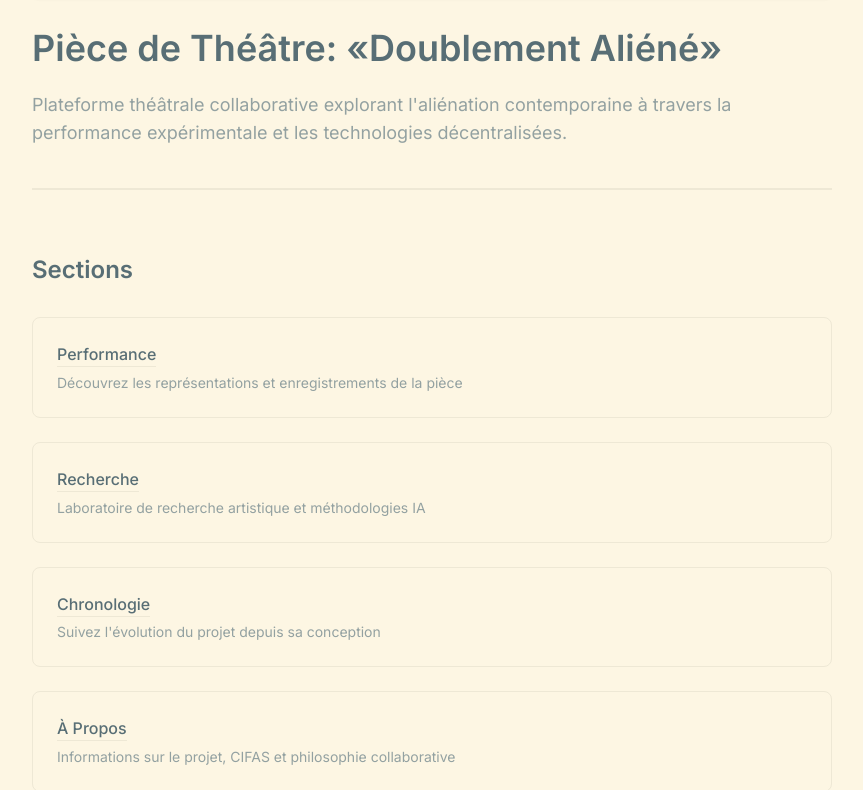
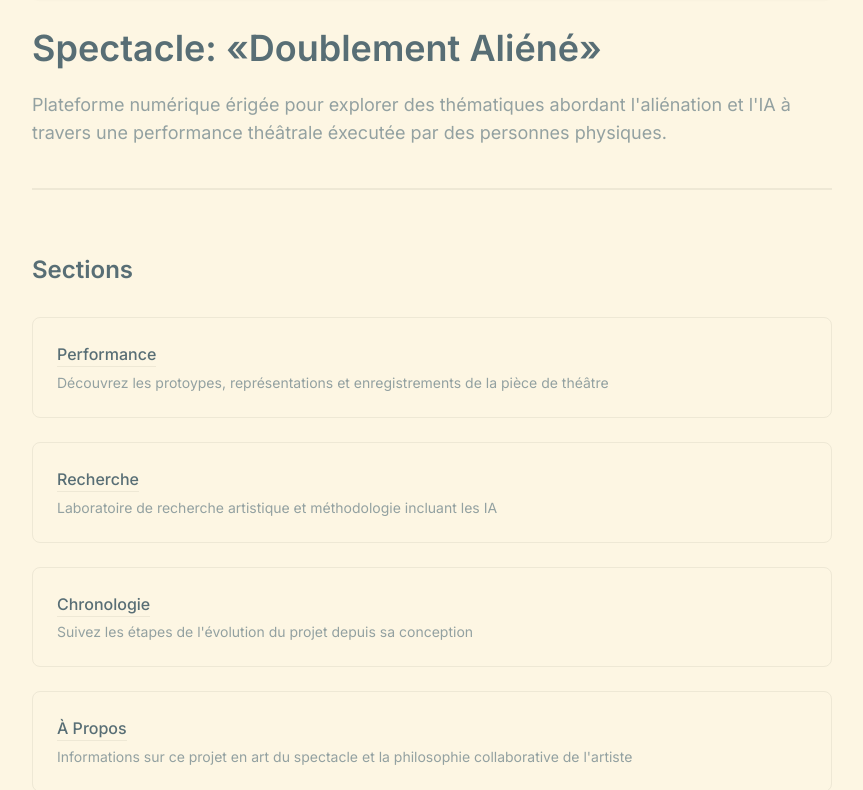
Before and after one commit to daqhris/DoublementAliene, a Next.js app: page / in a window 1280 px wide. Shown: the part 219-1009 px from the top of the page, without its empty margins (208-1071 px from the left). Built offline with nearby package versions, Linux system fonts and the light colour scheme; no server answers.

Commit message:
In detail review of descriptive texts

```diff
--- a/app/page.tsx
+++ b/app/page.tsx
@@ -5,7 +5,7 @@ import NotificationBanner from './components/NotificationBanner'
 
 export const metadata: Metadata = {
   title: 'Doublement Aliéné - Accueil',
-  description: 'Plateforme théâtrale collaborative - Prototype de performance dans un espace public',
+  description: 'Plateforme collaborative dédiée à un spectacle théâtral dans un espace public',
 }
 
 export default function HomePage() {
@@ -15,10 +15,10 @@ export default function HomePage() {
       <section className="theater-section">
         <div className="theater-section-header">
           <h1 className="theater-heading-lg">
-            Pièce de Théâtre: «Doublement Aliéné»
+            Spectacle: «Doublement Aliéné»
           </h1>
           <p className="theater-subtitle">
-            Plateforme théâtrale collaborative explorant l&apos;aliénation contemporaine à travers la performance expérimentale et les technologies décentralisées.
+            Plateforme numérique érigée pour explorer des thématiques abordant l&apos;aliénation et l&apos;IA à travers une performance théâtrale éxecutée par des personnes physiques.
           </p>
         </div>
       </section>
@@ -32,7 +32,7 @@ export default function HomePage() {
                 <Link href="/performance" className="theater-link">Performance</Link>
               </div>
               <div className="theater-nav-description">
-                Découvrez les représentations et enregistrements de la pièce
+                Découvrez les protoypes, représentations et enregistrements de la pièce de théâtre
               </div>
             </div>
           </div>
@@ -42,7 +42,7 @@ export default function HomePage() {
                 <Link href="/research" className="theater-link">Recherche</Link>
               </div>
               <div className="theater-nav-description">
-                Laboratoire de recherche artistique et méthodologies IA
+                Laboratoire de recherche artistique et méthodologie incluant les IA
               </div>
             </div>
           </div>
@@ -52,7 +52,7 @@ export default function HomePage() {
                 <Link href="/timeline" className="theater-link">Chronologie</Link>
               </div>
               <div className="theater-nav-description">
-                Suivez l&apos;évolution du projet depuis sa conception
+                Suivez les étapes de l&apos;évolution du projet depuis sa conception
               </div>
             </div>
           </div>
@@ -62,7 +62,7 @@ export default function HomePage() {
                 <Link href="/about" className="theater-link">À Propos</Link>
               </div>
               <div className="theater-nav-description">
-                Informations sur le projet, CIFAS et philosophie collaborative
+                Informations sur ce projet en art du spectacle et la philosophie collaborative de l'artiste
               </div>
             </div>
           </div>
```
